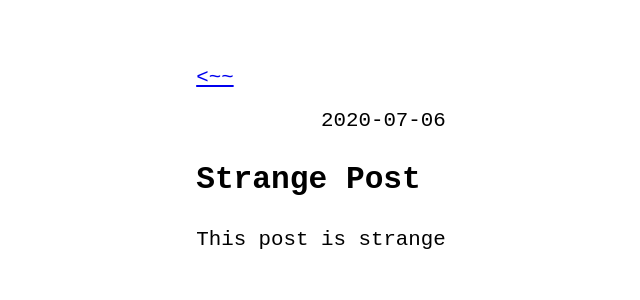
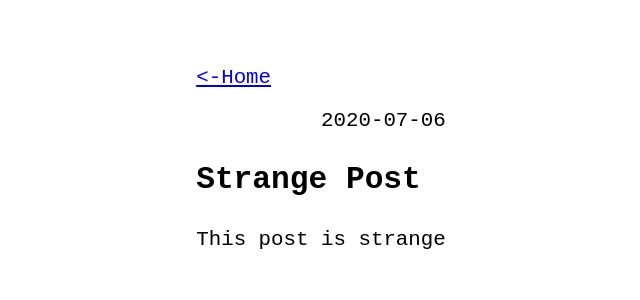
Before and after one commit to kvsur/kvsur.github.io, a Jekyll site: the page built from _posts/2020-07-06-strange-post.md, in a window 1280 px wide. Shown: the top 300 px of the page, without its empty margins (319-959 px from the left). Built offline with Jekyll 4.4.1, drawn with Linux system fonts in a browser that asks for light colours.

Commit message:
@update back btn text

```diff
--- a/_config.yml
+++ b/_config.yml
@@ -19,7 +19,7 @@ remote_theme: riggraz/no-style-please
 
 theme_config:
   appearance: "auto" # can be "light", "dark" or "auto"
-  back_home_text: "<~~" # customize text for homepage link in post layout
+  back_home_text: "<-Home" # customize text for homepage link in post layout
   date_format: "%Y-%m-%d" # customize how date is formatted
   show_description: false # show blog description in home page
 
```
